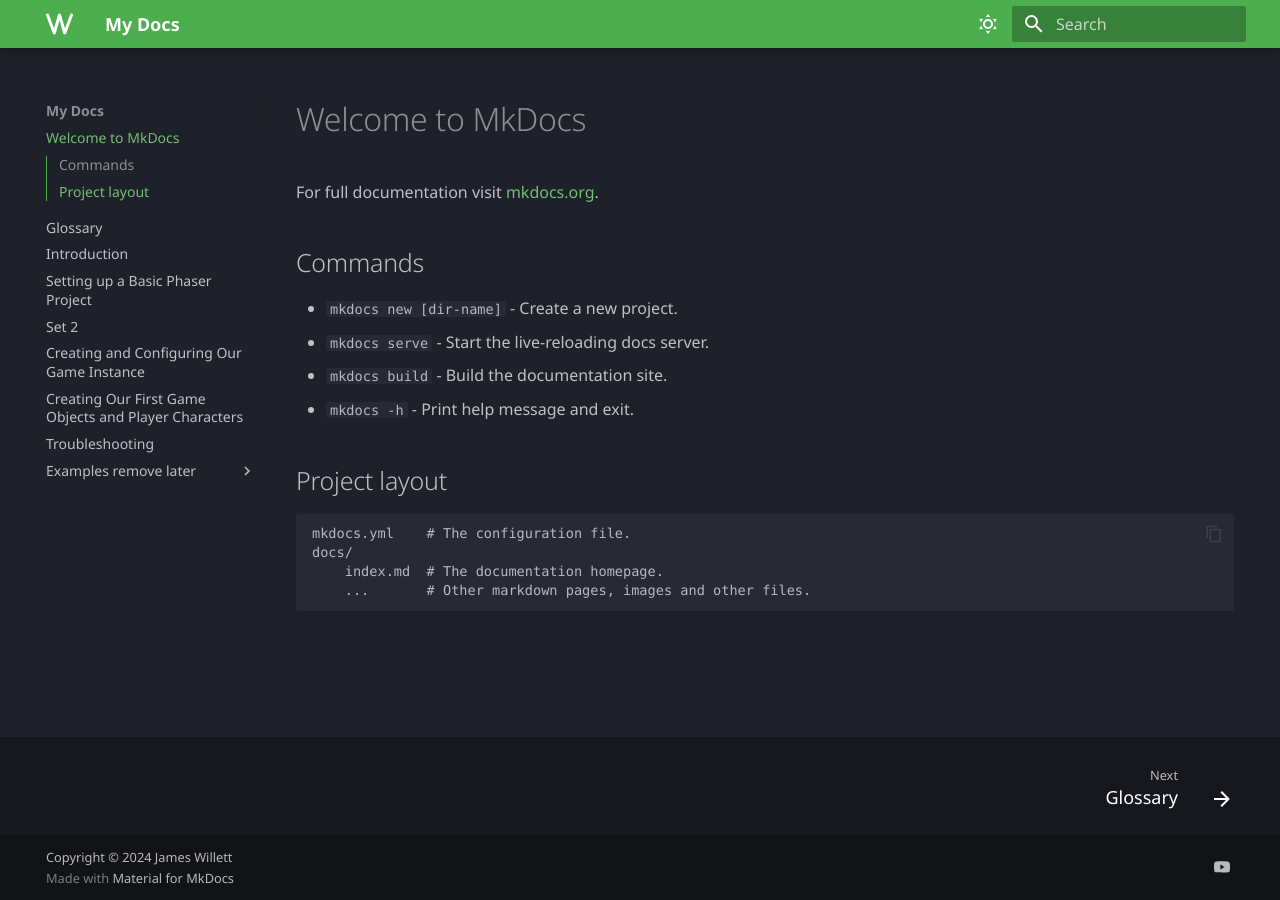
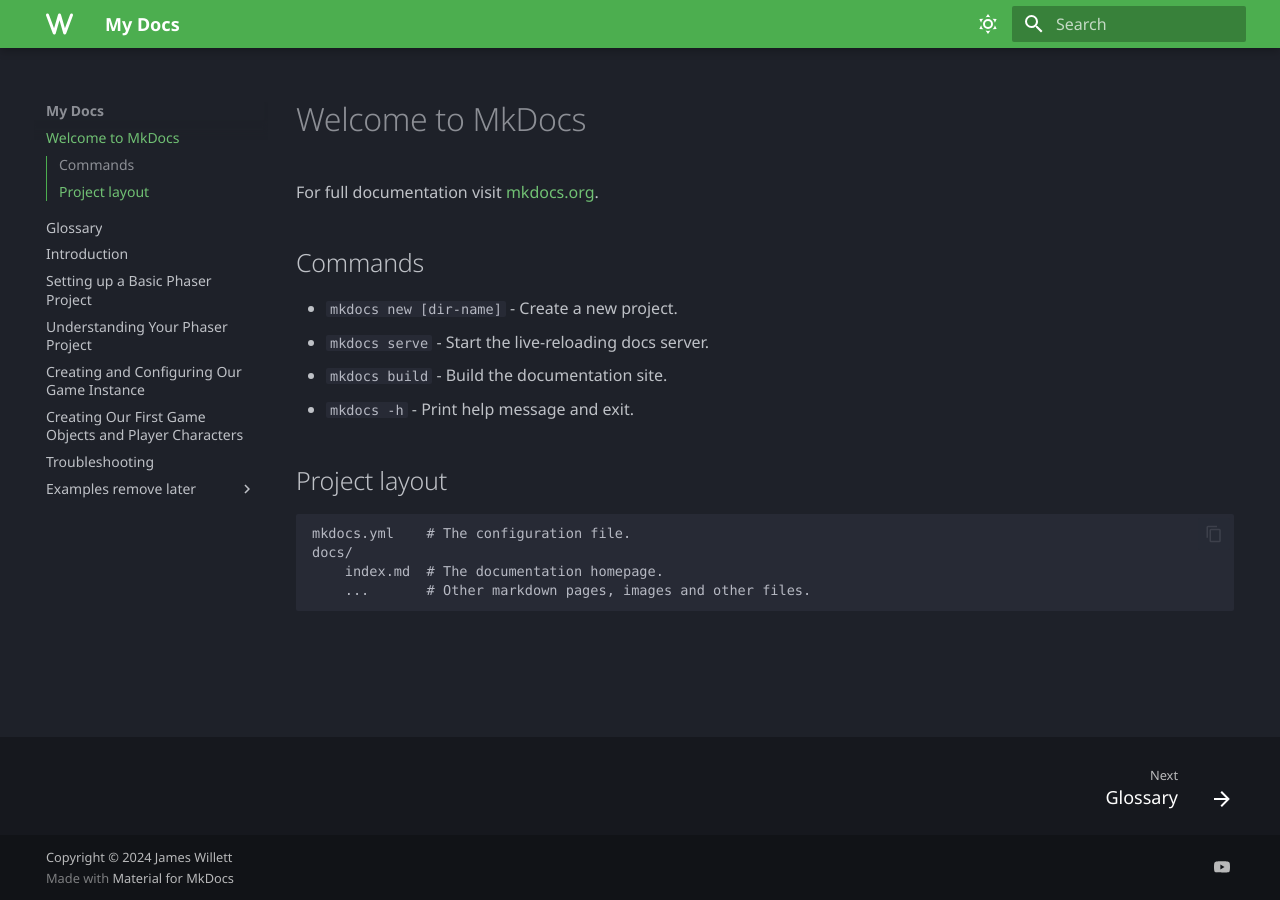
Before and after one commit to ndgeniebla/phaser-mkdocs, an MkDocs documentation site: the page built from docs/index.md, in a window 1280 px wide. Built offline with MkDocs 1.6.1 and Material for MkDocs 9.7.7, drawn with Linux system fonts in a browser that asks for light colours; some web fonts are replaced.

```diff
--- a/docs/set-2.md
+++ b/docs/set-2.md
@@ -0,0 +1 @@
+# Understanding Your Phaser Project
--- a/mkdocs.yml
+++ b/mkdocs.yml
@@ -31,6 +31,7 @@ theme:
       accent: deep orange
 
 markdown_extensions:
+  - tables
   - attr_list
   - pymdownx.emoji:
       emoji_index: !!python/name:material.extensions.emoji.twemoji
```
